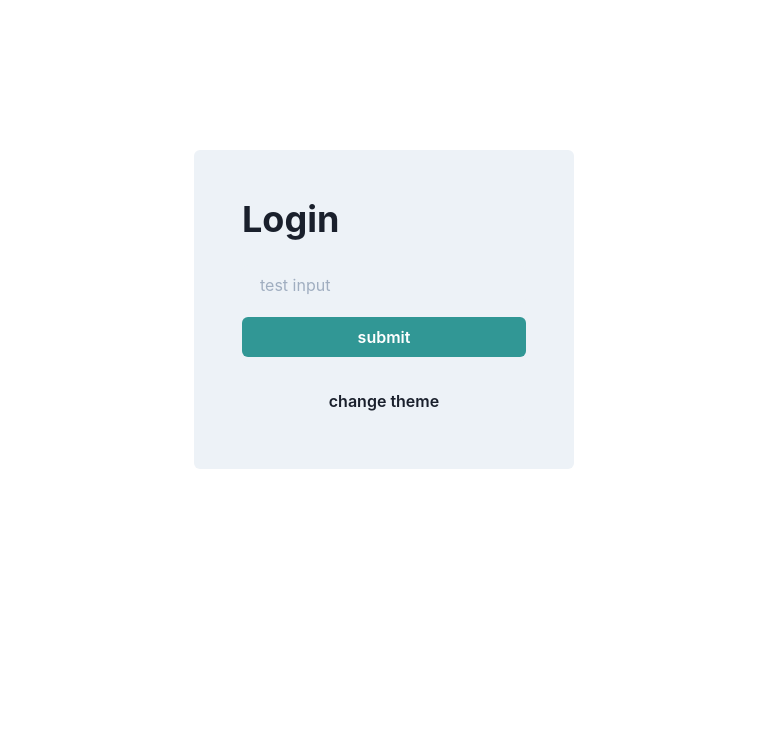
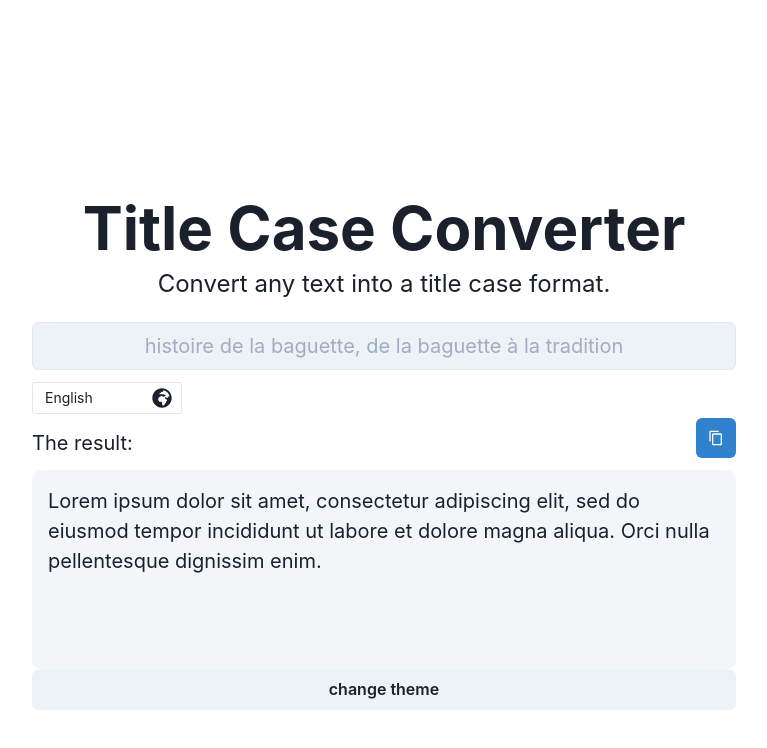
Before and after one commit to bot-diff/title-case-converter, a Next.js app: page / in a window 1280 px wide. Shown: the top 748 px of the page, without its empty margins (256-1023 px from the left). Built offline with nearby package versions, Linux system fonts and the light colour scheme.

Commit message:
add: improve layout

```diff
--- a/package.json
+++ b/package.json
@@ -18,7 +18,8 @@
     "framer-motion": "^6",
     "next": "12.1.0",
     "react": "17.0.2",
-    "react-dom": "17.0.2"
+    "react-dom": "17.0.2",
+    "react-icons": "^4.3.1"
   },
   "devDependencies": {
     "eslint": "8.11.0",
--- a/pages/index.js
+++ b/pages/index.js
@@ -5,11 +5,22 @@ import {
   Button,
   useColorMode,
   useColorModeValue,
+  Stack,
+  Text,
+  Select,
+  IconButton,
+  Spacer,
+  Tooltip,
 } from '@chakra-ui/react'
+import { FaGlobeAfrica } from 'react-icons/fa'
+import { MdContentCopy } from 'react-icons/md'
 
 export default function Home() {
   const { toggleColorMode } = useColorMode()
-  const backgroundColor = useColorModeValue('gray.100', 'gray.700')
+  const backgroundColor = useColorModeValue(
+    'rgb(79, 128, 176, 0.075)',
+    'rgb(237, 242, 247, 0.1)'
+  )
   return (
     <Flex
       height="100vh"
@@ -17,12 +28,64 @@ export default function Home() {
       justifyContent="center"
       pt={150}
     >
-      <Flex direction="column" background={backgroundColor} p={12} rounded={6}>
-        <Heading mb={6}>Login</Heading>
-        <Input placeholder="test input" variant="filled" mb={3} type="text" />
-        <Button mb={6} colorScheme="teal">
-          submit
-        </Button>
+      {/* TODO: wrap a github icon button with Flex row (as a header navbar) */}
+      <Flex
+        direction="column"
+        width="100vh"
+        // background={backgroundColor}
+        p={12}
+        // rounded={6}
+      >
+        <Stack spacing={2} mb={5}>
+          <Heading as="h2" align="center" size="3xl">
+            Title Case Converter
+          </Heading>
+          <Text align="center" fontSize="2xl">
+            Convert any text into a title case format.
+          </Text>
+        </Stack>
+        <Input
+          placeholder="histoire de la baguette, de la baguette à la tradition"
+          variant="outline"
+          _placeholder={{ color: 'gray.400' }}
+          fontSize="20px"
+          mb={3}
+          size="lg"
+          type="text"
+          textAlign="center"
+          bg="gray.100"
+          color="gray.700"
+        />
+        <Select icon={<FaGlobeAfrica />} width={150} size="sm" mb={1}>
+          <option value="en">English</option>
+          <option value="fr">Français</option>
+        </Select>
+
+        <Flex dir="row" mb={3} alignItems="end">
+          <Text align="left" fontSize="xl">
+            The result:
+          </Text>
+          <Spacer />
+          <Tooltip label="Copy" placement="auto" hasArrow>
+            <IconButton
+              colorScheme="blue"
+              aria-label="Copy to clipboard"
+              icon={<MdContentCopy />}
+            />
+          </Tooltip>
+        </Flex>
+        <Flex
+          maxWidth="100vh"
+          height="25vh"
+          style={{ backgroundColor }}
+          rounded={10}
+        >
+          <Text p={4} fontSize="xl">
+            Lorem ipsum dolor sit amet, consectetur adipiscing elit, sed do
+            eiusmod tempor incididunt ut labore et dolore magna aliqua. Orci
+            nulla pellentesque dignissim enim.
+          </Text>
+        </Flex>
         <Button onClick={toggleColorMode}>change theme</Button>
       </Flex>
     </Flex>
```
Also changed, not shown: 1 other file (tests, documents, lock files or other folders).
